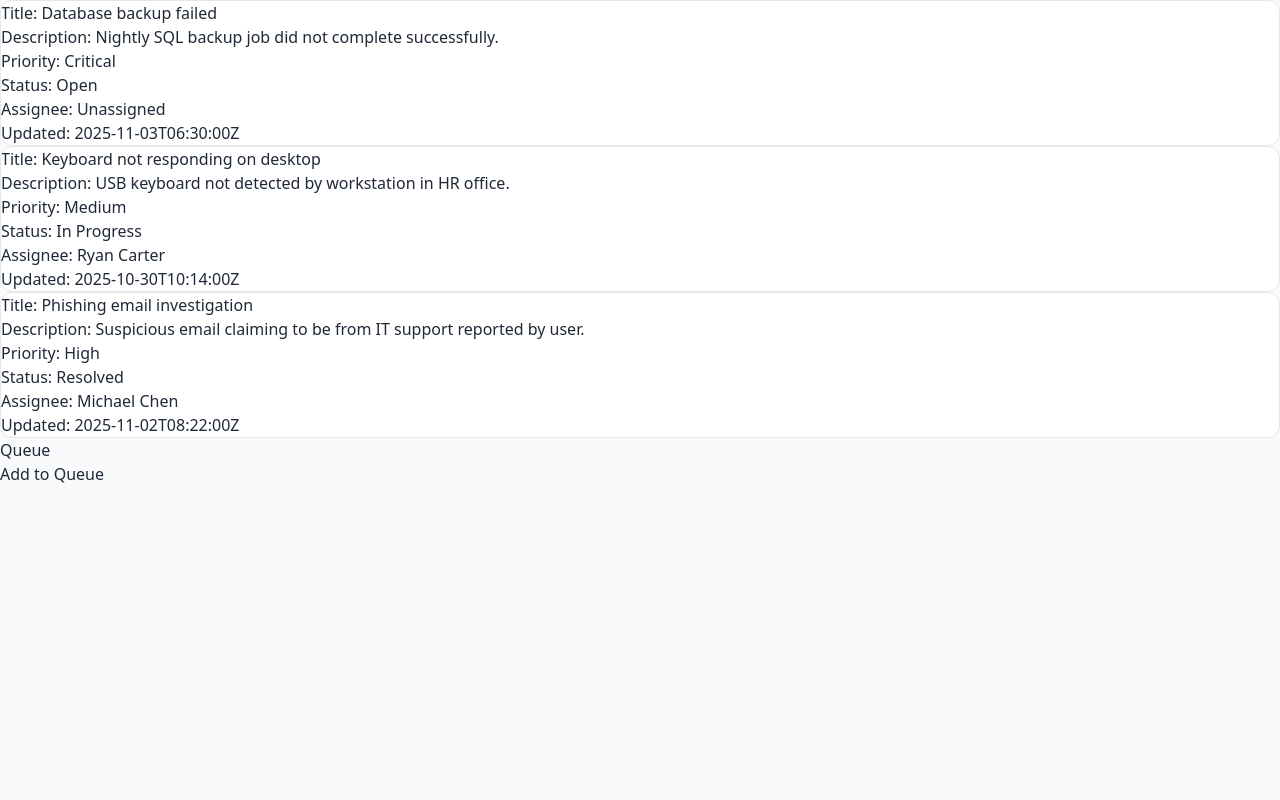
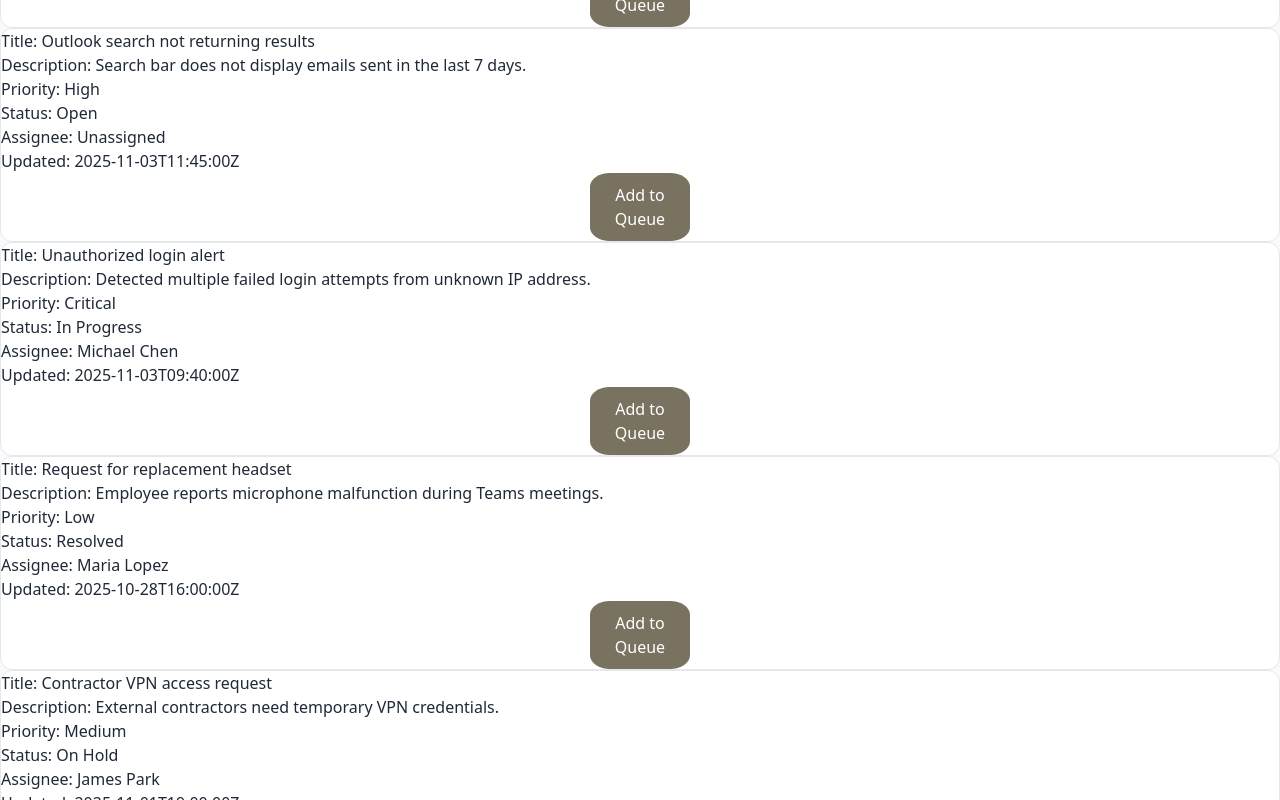
Before and after one commit to jdglaser1/helpdesk-board, a Next.js app: page / in a window 1280 px wide. Shown: the part 2000-2800 px from the top of the page. Before the commit the page ends 2486 px from the top, so only its background shows below. Built offline with nearby package versions, Linux system fonts and the light colour scheme.

Commit message:
started queue

```diff
--- a/src/app/Components/Board.jsx
+++ b/src/app/Components/Board.jsx
@@ -24,9 +24,11 @@ export default function Board() {
          <h2 className = 'subtitle'>Current Tickets</h2>
            {tickets.map(t => (
                <li className= 'product-card' key={t.id}>Title: {t.title} <br/> Description: {t.description}<br/> Priority: {t.priority}
-               <br/> Status: {t.status}<br/>Assignee: {t.assignee}<br/>Updated: {t.updatedAt}</li>
+               <br/> Status: {t.status}<br/>Assignee: {t.assignee}<br/>Updated: {t.updatedAt} <button className='button'>Add to Queue</button></li>
            ))}
+
        </ul>
+
    );
 
 
--- a/src/app/Components/MyQueueSummary.jsx
+++ b/src/app/Components/MyQueueSummary.jsx
@@ -1,2 +1,9 @@
 //src/app/components/MyQueueSummary.jsx
 'use client'
+
+export default function MyQueueSummary({queue, id}){
+
+
+    const titleById  = new Map(tickets.map(t => [t.id, p.title]));
+
+}
--- a/src/app/Components/TicketCard.jsx
+++ b/src/app/Components/TicketCard.jsx
@@ -14,7 +14,7 @@ export default function TicketCard({ id, title, description, priority, status, a
         <div>{'Queue'}</div>
       </div>
 
-      <button
+      <button className='button'
 
         onClick={() => onAdd(id)}
       >
```
